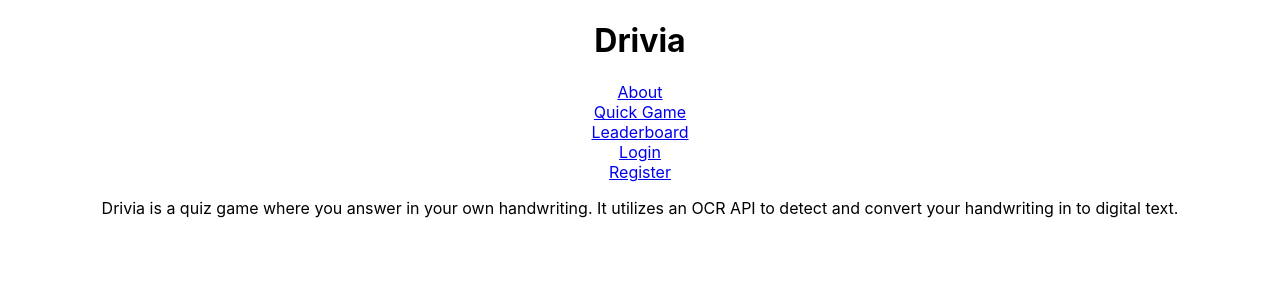
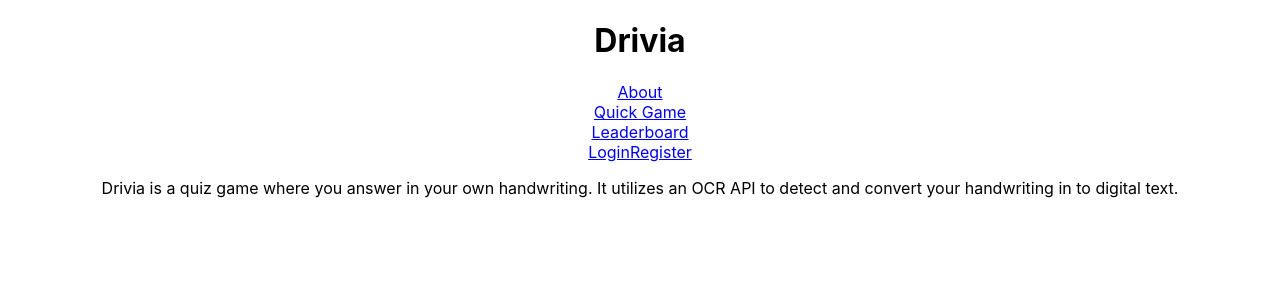
Before and after one commit to jordanhenn/drivia-client, a React (Create React App) app: page / in a window 1280 px wide. Shown: the top 300 px of the page. Built offline with nearby package versions, Linux system fonts and the light colour scheme.

Commit message:
implement logout

```diff
--- a/src/components/Nav/Nav.js
+++ b/src/components/Nav/Nav.js
@@ -1,8 +1,35 @@
-import React from 'react';
+import React, { Component } from 'react';
 import { Link } from 'react-router-dom';
+import TokenService from '../../services/token-service';
 import './Nav.css'
 
-export default function Nav(props) {
+export default class LoginForm extends Component {
+  handleLogoutClick = () => {
+    TokenService.clearAuthToken()
+  }
+
+  renderLoginLogoutLink() {
+    if(TokenService.hasAuthToken()) {
+      return (
+      <Link
+        onClick={this.handleLogoutClick}
+        to={'/'}>
+        Logout
+      </Link>)
+    } else {
+      return (
+      <div>
+      <Link to={'/login'}>
+        Login
+      </Link>
+      <Link to={'/register'}>
+        Register
+      </Link>
+      </div>
+      )
+    }
+  }
+  render() {
   return (
     <nav className='Nav'>
     <div className='Nav-Style'>
@@ -16,13 +43,9 @@ export default function Nav(props) {
       <Link to={'/leaderboard'}>
         Leaderboard
       </Link>
-      <Link to={'/login'}>
-        Login
-      </Link>
-      <Link to={'/register'}>
-        Register
-      </Link>
+      {this.renderLoginLogoutLink()}
     </div>
     </nav>
   );
+  }
 }
```
